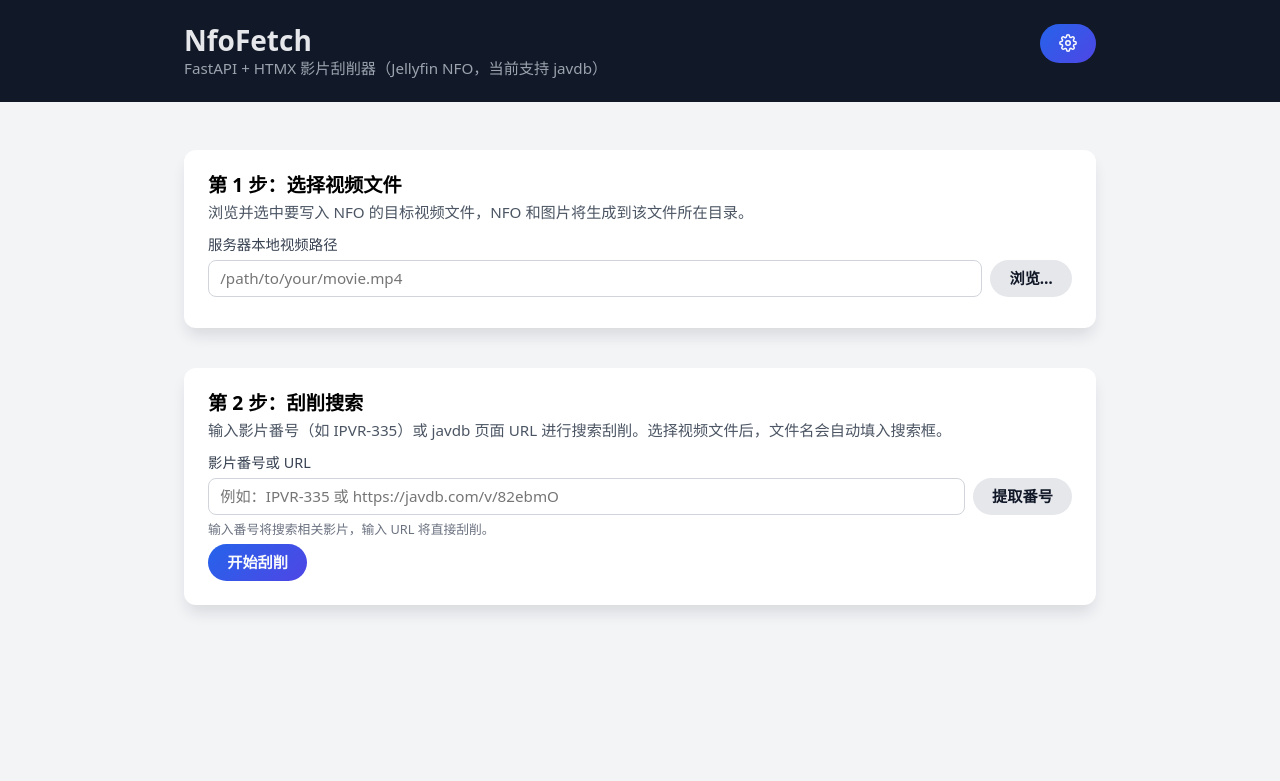
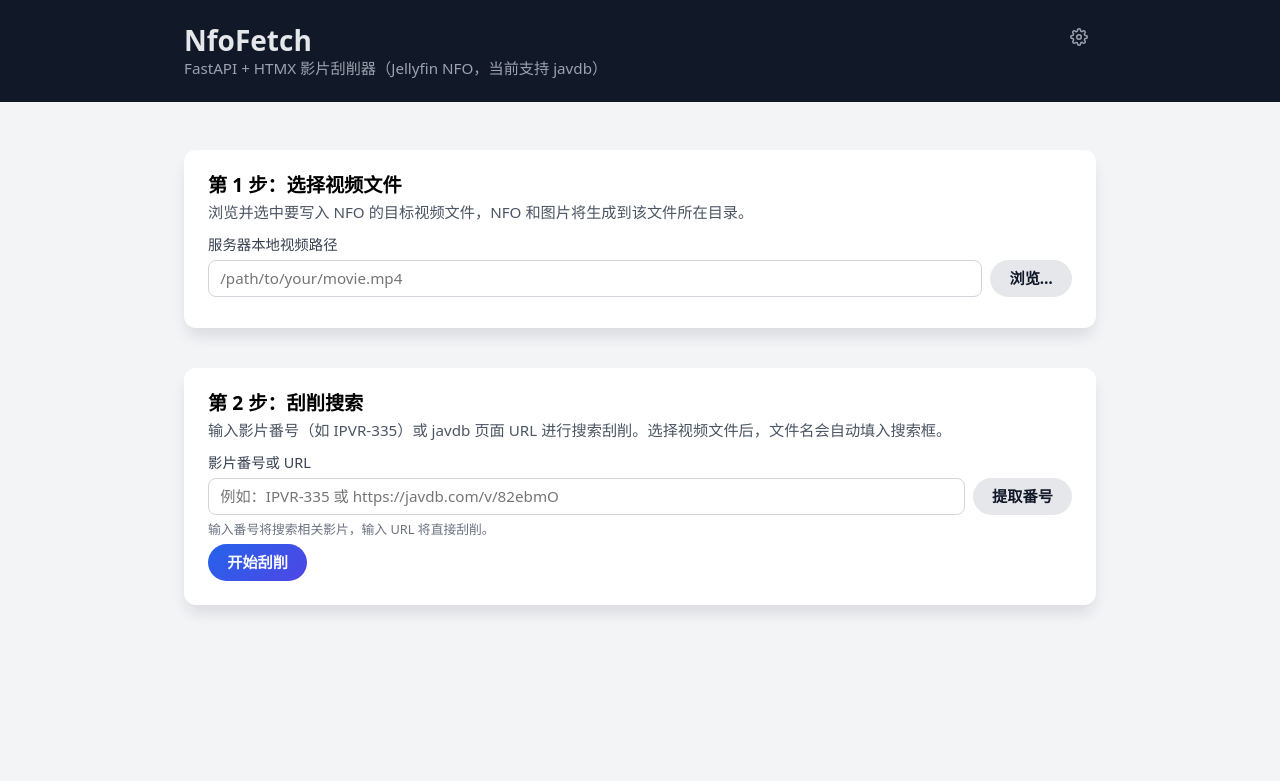
Before and after one commit to syaofox/nfofetch, a FastAPI app: page / in a window 1280 px wide. Shown: the top 781 px of the page. Run offline with FastAPI, Linux system fonts and the light colour scheme; some libraries are stand-ins or nearby versions.

Commit message:
齿轮按钮去掉 nf-button 样式类，只保留 ghost 避免背景冲突

```diff
--- a/app/templates/base.html
+++ b/app/templates/base.html
@@ -38,7 +38,7 @@
               FastAPI + HTMX 影片刮削器（Jellyfin NFO，当前支持 javdb）
             </p>
           </div>
-          <button type="button" class="nf-button nf-button-ghost" onclick="nfOpenSettingsModal()" title="设置">
+          <button type="button" class="nf-button-ghost" onclick="nfOpenSettingsModal()" title="设置">
             <svg width="18" height="18" viewBox="0 0 24 24" fill="none" stroke="currentColor" stroke-width="2" stroke-linecap="round" stroke-linejoin="round">
               <circle cx="12" cy="12" r="3"/>
               <path d="M19.4 15a1.65 1.65 0 0 0 .33 1.82l.06.06a2 2 0 0 1 0 2.83 2 2 0 0 1-2.83 0l-.06-.06a1.65 1.65 0 0 0-1.82-.33 1.65 1.65 0 0 0-1 1.51V21a2 2 0 0 1-2 2 2 2 0 0 1-2-2v-.09A1.65 1.65 0 0 0 9 19.4a1.65 1.65 0 0 0-1.82.33l-.06.06a2 2 0 0 1-2.83 0 2 2 0 0 1 0-2.83l.06-.06A1.65 1.65 0 0 0 4.68 15a1.65 1.65 0 0 0-1.51-1H3a2 2 0 0 1-2-2 2 2 0 0 1 2-2h.09A1.65 1.65 0 0 0 4.6 9a1.65 1.65 0 0 0-.33-1.82l-.06-.06a2 2 0 0 1 0-2.83 2 2 0 0 1 2.83 0l.06.06A1.65 1.65 0 0 0 9 4.68a1.65 1.65 0 0 0 1-1.51V3a2 2 0 0 1 2-2 2 2 0 0 1 2 2v.09a1.65 1.65 0 0 0 1 1.51 1.65 1.65 0 0 0 1.82-.33l.06-.06a2 2 0 0 1 2.83 0 2 2 0 0 1 0 2.83l-.06.06a1.65 1.65 0 0 0-.33 1.82V9a1.65 1.65 0 0 0 1.51 1H21a2 2 0 0 1 2 2 2 2 0 0 1-2 2h-.09a1.65 1.65 0 0 0-1.51 1z"/>
```
